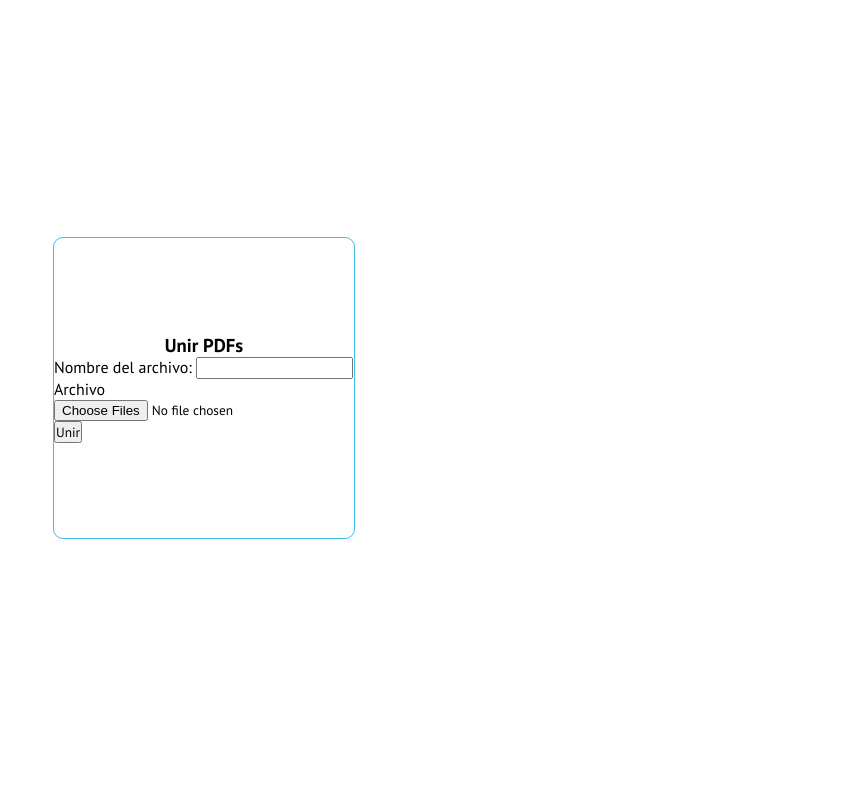
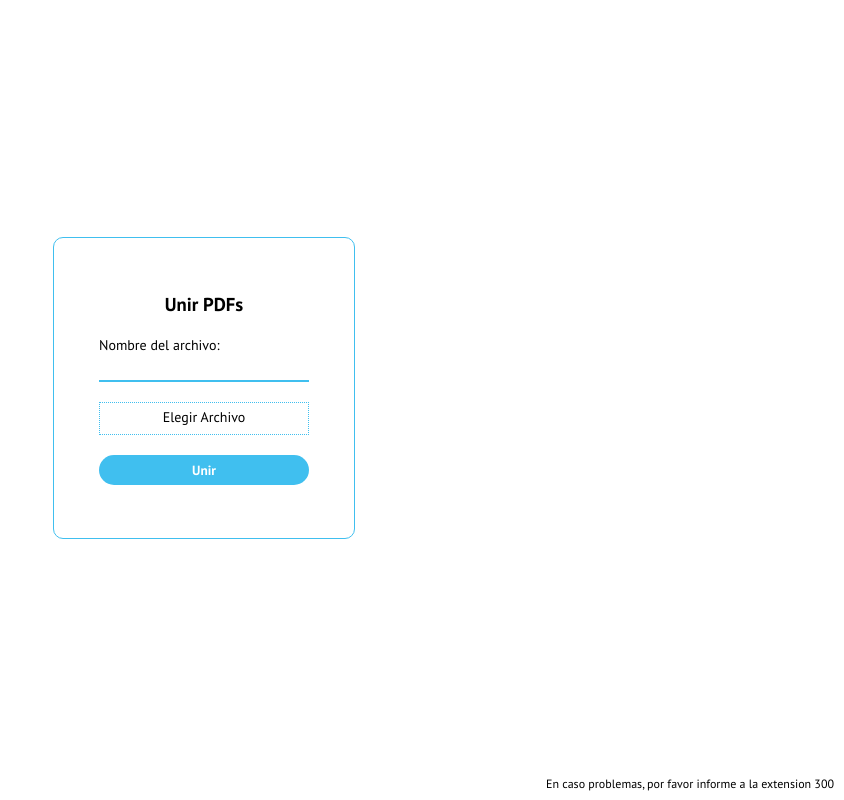
Before and after one commit to davinci96/pdfmerge, a Flask app: page / in a window 1280 px wide. Shown: the whole page, without its empty margins (436-1280 px from the left). Run offline with Flask 2, Linux system fonts and the light colour scheme.

Commit message:
UI v0.1 :lipstick:

```diff
--- a/files/merger.py
+++ b/files/merger.py
@@ -1,7 +1,7 @@
 from PyPDF2 import PdfFileMerger
 
-def merger(files):
-    output_file = './files/test.pdf'
+def merger(files, filename):
+    output_file = './files/' + filename + '.pdf'
     merger = PdfFileMerger()
 
     for pdf in files:
--- a/main.py
+++ b/main.py
@@ -24,8 +24,9 @@ def upload():
             file.save(os.path.join(app.config['UPLOAD_FOLDER'], filename))
 
         pdf_files = [app.config['UPLOAD_FOLDER'] + '/' + pdfs for pdfs in os.listdir(app.config['UPLOAD_FOLDER']) if pdfs.endswith(".pdf")]
-        mg.merger(pdf_files)
+        user_filename = str(request.form.get('file-name'))
+        mg.merger(pdf_files, user_filename)
 
-        path = './files/test.pdf'
+        path = './files/' + user_filename + '.pdf'
 
         return send_file(path, as_attachment=True)
--- a/static/css/uploader.css
+++ b/static/css/uploader.css
@@ -2,6 +2,7 @@
 
 :root{
     --border-color: #40BFEF;
+    --hover-color: #2F3540
 }
 
 *{
@@ -29,11 +30,66 @@ section{
     border-radius: 10px;
 }
 
-.file{
+section h3{
+    padding-bottom: 20px;
+}
+
+section form{
+    display: flex;
+    flex-direction: column;
+    justify-content: center;
+    width: 70%;
+}
+
+section form label{
+    padding-bottom: 8px;
+    font-size: 14px;
+}
+
+.file-load{
+    outline: none;
+    border-top: 0;
+    border-left: 0;
+    border-right: 0;
+    border-bottom: 2px solid var(--border-color);
+}
+
+section form button{
+    outline: none;
+    border: 0;
+    background-color: var(--border-color);
+    color: white;
+    height: 30px;
+    border-radius: 15px;
+    font-weight: 700;
+}
+
+section form button:hover{
+    background-color: var(--hover-color);
+    cursor: pointer;
+}
+
+
+.file input{
+    display: none;
+}
+
+.file label{
+    display: block;
+    border: 1px dotted var(--border-color);
+    text-align: center;
+    padding-top: 5px;
+    cursor: pointer;
 
 }
 
 footer{
     width: 100vw;
     height: 3vh;
+    text-align: right;
 }
+
+footer p{
+    font-size: 12px;
+    padding-right: 10px;
+}
--- a/templates/index.html
+++ b/templates/index.html
@@ -12,15 +12,19 @@
     <main>
         <section>
             <h3>Unir PDFs</h3>
-            <form action="http://localhost:5000/upload" method="post" enctype="multipart/form-data">
-                <label for="">Nombre del archivo: </label>
-                <input class="file-load" type="text"><br>
-                <label for="file">Archivo</label>
-                <input class="file" type="file" name="file" id="" multiple=""><br>
+            <form action="/upload" method="post" enctype="multipart/form-data">
+                <label for="file-name">Nombre del archivo: </label>
+                <input class="file-load" name="file-name" type="text"><br>
+                <div class="file">
+                    <label for="files">Elegir Archivo </label>
+                    <input type="file" name="file" id="files" multiple=""><br>
+                </div>
                 <button type="submit">Unir</button>
             </form>
         </section>
     </main>
-    <footer></footer>
+    <footer>
+        <p>En caso problemas, por favor informe a la extension 300</p>
+    </footer>
 </body>
 </html>
```
Also changed, not shown: 3 other files.
